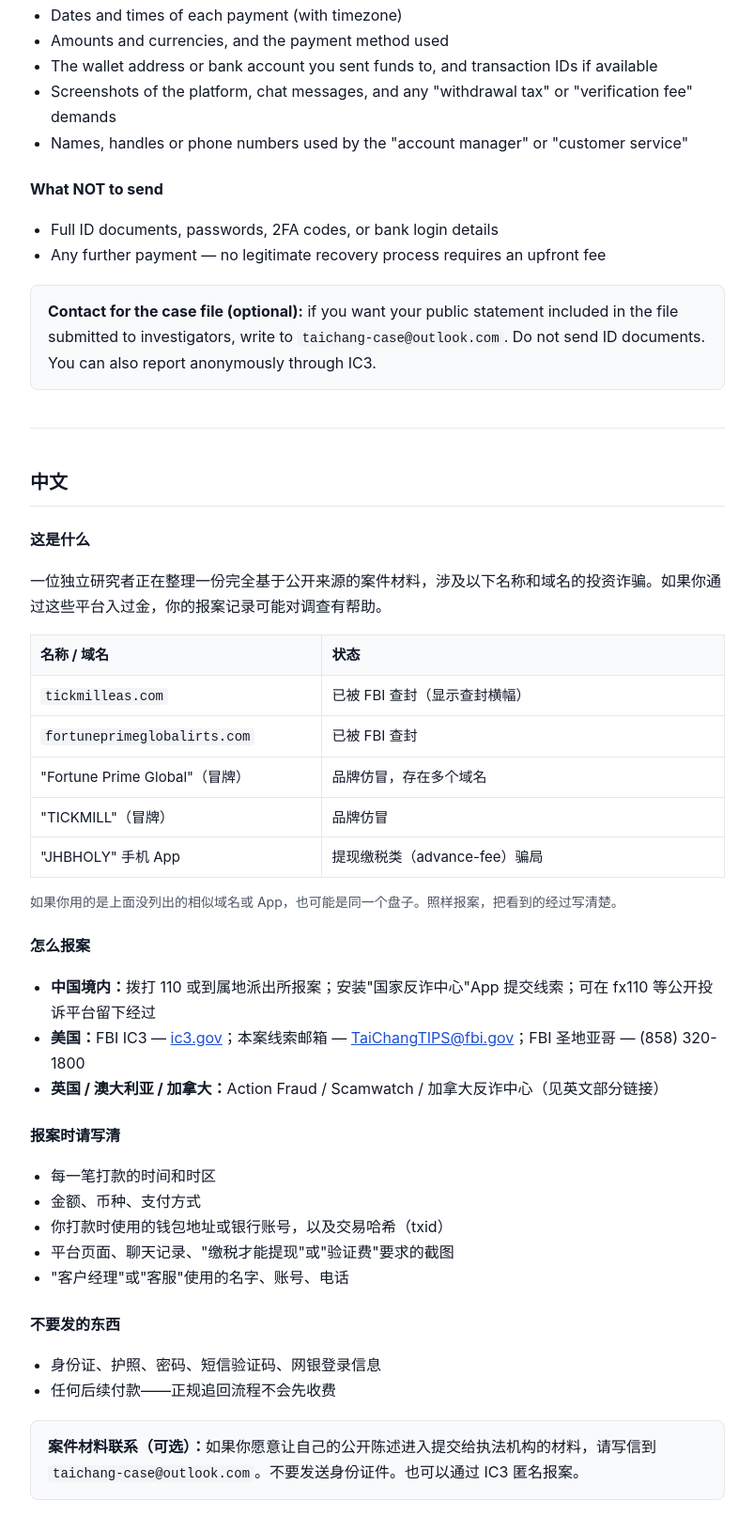
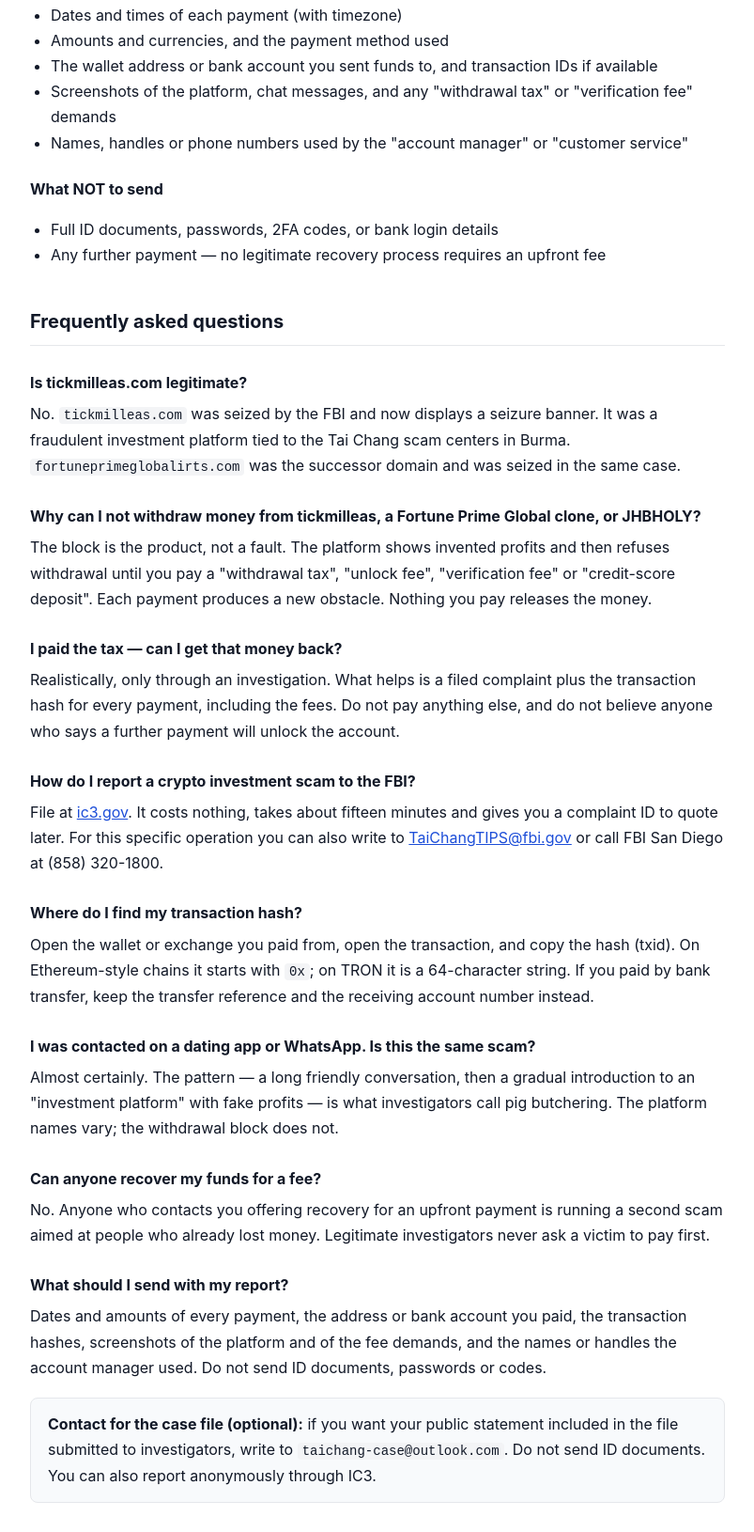
Before and after one commit to taichang-case/taichang-victims, a plain HTML site: page index.html in a window 1280 px wide. Shown: the part 1167-2797 px from the top of the page at 94% size, without its empty margins (238-1041 px from the left). Drawn offline with Linux system fonts and the light colour scheme.

Commit message:
victim info page

```diff
--- a/index.html
+++ b/index.html
@@ -10,6 +10,18 @@
 <meta property="og:description" content="If you deposited money through tickmilleas, a Fortune Prime Global clone, or the JHBHOLY app: how and where to report.">
 <meta property="og:url" content="https://taichang-case.github.io/taichang-victims/">
 <title>Tai Chang / tickmilleas — Victim Information</title>
+<script type="application/ld+json">
+{"@context":"https://schema.org","@type":"FAQPage","mainEntity":[
+{"@type":"Question","name":"Is tickmilleas.com legitimate?","acceptedAnswer":{"@type":"Answer","text":"No. tickmilleas.com was seized by the FBI and now displays a seizure banner. It was a fraudulent investment platform tied to the Tai Chang scam centers in Burma."}},
+{"@type":"Question","name":"Why can I not withdraw money from tickmilleas, Fortune Prime Global clone sites, or the JHBHOLY app?","acceptedAnswer":{"@type":"Answer","text":"Withdrawals are blocked on purpose and replaced with a demand for a withdrawal tax, unlock fee, verification fee or credit-score deposit. The displayed profits are not real; the platform is designed so that nothing is ever paid out."}},
+{"@type":"Question","name":"How do I report a crypto investment scam to the FBI?","acceptedAnswer":{"@type":"Answer","text":"File a complaint at ic3.gov. It is free, takes about fifteen minutes and returns a complaint ID that you can quote later. For this specific operation you can also write to TaiChangTIPS@fbi.gov or call FBI San Diego at (858) 320-1800."}},
+{"@type":"Question","name":"How do I find my transaction hash?","acceptedAnswer":{"@type":"Answer","text":"Open the wallet or exchange you paid from, open the transaction, and copy the transaction hash (txid), a long string of letters and numbers starting with 0x on Ethereum-style chains or a shorter identifier on TRON. The hash is the single most useful piece of evidence you can send."}},
+{"@type":"Question","name":"Can anyone recover my funds?","acceptedAnswer":{"@type":"Answer","text":"Not for a fee, and no one can promise recovery. Anyone who contacts you offering to recover funds for an upfront payment is running a second scam that specifically targets victims of the first one."}},
+{"@type":"Question","name":"What if I was contacted on a dating app or WhatsApp?","acceptedAnswer":{"@type":"Answer","text":"That is the pattern known as pig butchering: a long friendly conversation, then a gradual introduction to an investment platform that shows fake profits. You are not the first person this happened to and reporting the transaction hashes still helps investigators."}},
+{"@type":"Question","name":"Does reporting cost anything?","acceptedAnswer":{"@type":"Answer","text":"No. ic3.gov, TaiChangTIPS@fbi.gov and national police reporting channels are free. This page charges nothing and never asks for passwords or identity documents."}},
+{"@type":"Question","name":"What should I send with my report?","acceptedAnswer":{"@type":"Answer","text":"Dates and amounts of every payment, the wallet address or bank account you paid, the transaction hashes, screenshots of the platform and of the fee demands, and the names or handles used by the account manager. Do not send ID documents or passwords."}}
+]}
+</script>
 <style>
 :root{--ink:#111827;--muted:#4b5563;--line:#e5e7eb;--blue:#1d4ed8;--bg:#ffffff;--soft:#f8fafc;--warn:#b91c1c;--warnbg:#fef2f2}
 *{box-sizing:border-box}
@@ -34,13 +46,15 @@ footer{color:var(--muted);font-size:13px;margin-top:48px;border-top:1px solid va
 .zh{font-size:16px}
 ul{padding-left:22px}
 .small{font-size:14px;color:var(--muted)}
+.faq h3{margin-top:26px}
+.faq p{margin:4px 0 0}
 </style>
 </head>
 <body>
 <div class="wrap">
 
 <h1>Tai Chang / tickmilleas — Victim Information</h1>
-<p class="sub">Independent information page for people who deposited money through the platforms described below. Last updated: 2026-11-23.</p>
+<p class="sub">Independent information page for people who deposited money through the platforms described below. Last updated: 2026-11-24.</p>
 <p class="nav"><a href="#en">English</a><a href="#zh">中文</a></p>
 
 <div class="warn">
@@ -86,6 +100,36 @@ ul{padding-left:22px}
 <li>Full ID documents, passwords, 2FA codes, or bank login details</li>
 <li>Any further payment — no legitimate recovery process requires an upfront fee</li>
 </ul>
+
+<h2>Frequently asked questions</h2>
+
+<div class="faq">
+
+<h3>Is tickmilleas.com legitimate?</h3>
+<p>No. <code>tickmilleas.com</code> was seized by the FBI and now displays a seizure banner. It was a fraudulent investment platform tied to the Tai Chang scam centers in Burma. <code>fortuneprimeglobalirts.com</code> was the successor domain and was seized in the same case.</p>
+
+<h3>Why can I not withdraw money from tickmilleas, a Fortune Prime Global clone, or JHBHOLY?</h3>
+<p>The block is the product, not a fault. The platform shows invented profits and then refuses withdrawal until you pay a "withdrawal tax", "unlock fee", "verification fee" or "credit-score deposit". Each payment produces a new obstacle. Nothing you pay releases the money.</p>
+
+<h3>I paid the tax — can I get that money back?</h3>
+<p>Realistically, only through an investigation. What helps is a filed complaint plus the transaction hash for every payment, including the fees. Do not pay anything else, and do not believe anyone who says a further payment will unlock the account.</p>
+
+<h3>How do I report a crypto investment scam to the FBI?</h3>
+<p>File at <a href="https://www.ic3.gov">ic3.gov</a>. It costs nothing, takes about fifteen minutes and gives you a complaint ID to quote later. For this specific operation you can also write to <a href="mailto:TaiChangTIPS@fbi.gov">TaiChangTIPS@fbi.gov</a> or call FBI San Diego at (858) 320-1800.</p>
+
+<h3>Where do I find my transaction hash?</h3>
+<p>Open the wallet or exchange you paid from, open the transaction, and copy the hash (txid). On Ethereum-style chains it starts with <code>0x</code>; on TRON it is a 64-character string. If you paid by bank transfer, keep the transfer reference and the receiving account number instead.</p>
+
+<h3>I was contacted on a dating app or WhatsApp. Is this the same scam?</h3>
+<p>Almost certainly. The pattern — a long friendly conversation, then a gradual introduction to an "investment platform" with fake profits — is what investigators call pig butchering. The platform names vary; the withdrawal block does not.</p>
+
+<h3>Can anyone recover my funds for a fee?</h3>
+<p>No. Anyone who contacts you offering recovery for an upfront payment is running a second scam aimed at people who already lost money. Legitimate investigators never ask a victim to pay first.</p>
+
+<h3>What should I send with my report?</h3>
+<p>Dates and amounts of every payment, the address or bank account you paid, the transaction hashes, screenshots of the platform and of the fee demands, and the names or handles the account manager used. Do not send ID documents, passwords or codes.</p>
+
+</div>
 
 <div class="box">
 <b>Contact for the case file (optional):</b> if you want your public statement included in the file submitted to investigators, write to <code>taichang-case@outlook.com</code>. Do not send ID documents. You can also report anonymously through IC3.
--- a/sitemap.xml
+++ b/sitemap.xml
@@ -1,4 +1,4 @@
 <?xml version="1.0" encoding="UTF-8"?>
 <urlset xmlns="http://www.sitemaps.org/schemas/sitemap/0.9">
-  <url><loc>https://taichang-case.github.io/taichang-victims/</loc><lastmod>2026-11-22</lastmod><changefreq>weekly</changefreq></url>
+  <url><loc>https://taichang-case.github.io/taichang-victims/</loc><lastmod>2026-11-24</lastmod><changefreq>weekly</changefreq></url>
 </urlset>
```
